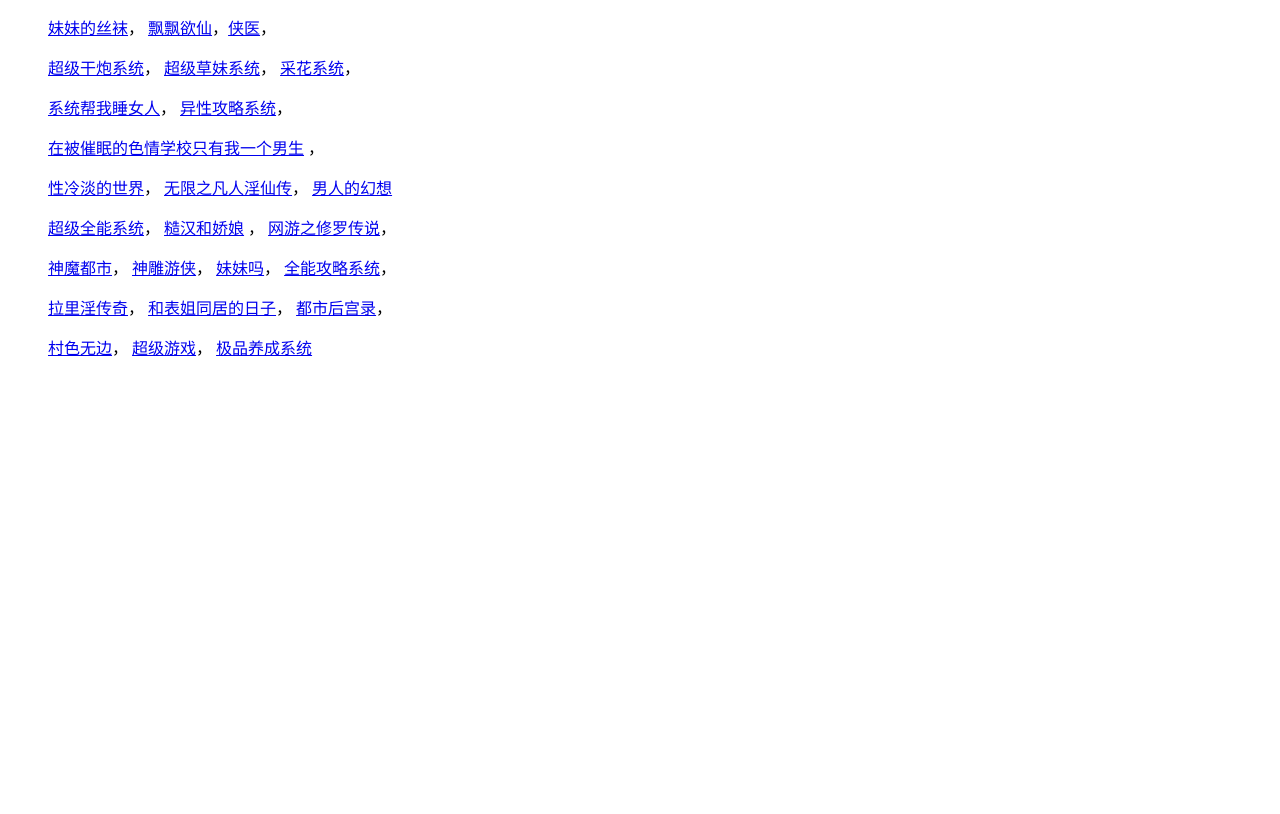
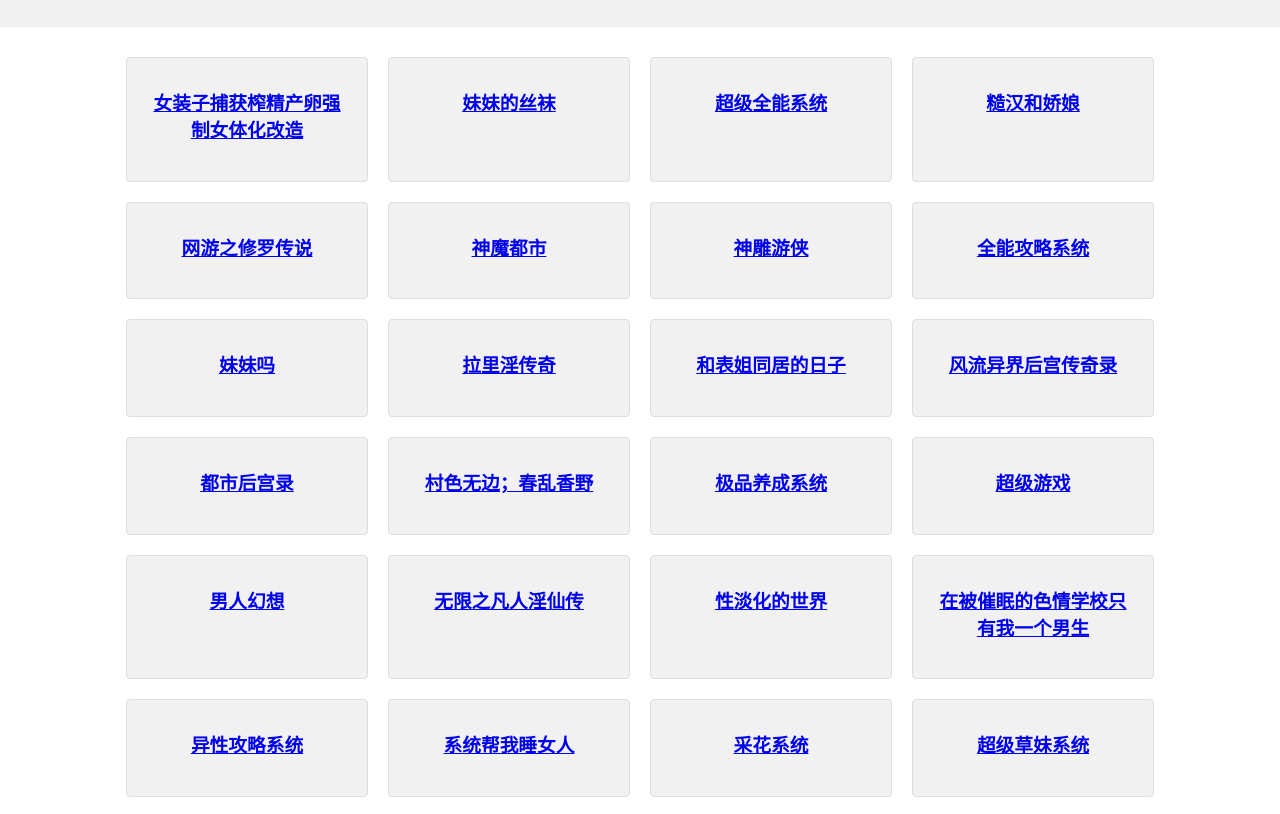
Before and after one commit to Abcd136/00, a plain HTML site: page index.html in a window 1280 px wide. Shown: the part 154-968 px from the top of the page. Before the commit the page ends 800 px from the top, so only its background shows below. Drawn offline with Linux system fonts and the light colour scheme.

Commit message:
Add files via upload

```diff
--- a/index.html
+++ b/index.html
@@ -3,40 +3,257 @@
 <head>
     <meta charset="UTF-8">
     <meta name="viewport" content="width=device-width, initial-scale=1.0">
-    <title>小说下载</title>
+    <title>试图成为藤原拓海的老司机</title>
+    <style>
+        body {
+            font-family: Arial, sans-serif;
+            margin: 0;
+            padding: 0;
+        }
+        header {
+            background-color: #f1f1f1;
+            text-align: center;
+            padding: 20px;
+        }
+        nav {
+            display: flex;
+            justify-content: space-around;
+            background-color: #333;
+        }
+        nav a {
+            color: white;
+            text-decoration: none;
+            padding: 14px 20px;
+        }
+        nav a:hover {
+            background-color: #ddd;
+            color: black;
+        }
+        main {
+            display: flex;
+            flex-wrap: wrap;
+            justify-content: center;
+            padding: 20px;
+        }
+        .software {
+            background-color: #f1f1f1;
+            border: 1px solid #ddd;
+            border-radius: 4px;
+            margin: 10px;
+            padding: 20px;
+            width: 200px;
+            text-align: center;
+        }
+        .software img {
+            width: 100%;
+            height: auto;
+        }
+        .software h3 {
+            margin-top: 10px;
+        }
+        .no-underline {
+    text-decoration: none;
+    }
+    ul {
+            list-style-type: none;
+            margin: 0;
+            padding: 0;
+            overflow: hidden;
+            background-color: #333;
+        }
+
+        li {
+            float: left;
+        }
+
+        li a, .dropbtn {
+            display: inline-block;
+            color: white;
+            text-align: center;
+            padding: 14px 16px;
+            text-decoration: none;
+        }
+
+        li a:hover, .dropdown:hover .dropbtn {
+            background-color: red;
+        }
+
+        li.dropdown {
+            display: inline-block;
+        }
+
+        .dropdown-content {
+            display: none;
+            position: absolute;
+            background-color: #f9f9f9;
+            min-width: 160px;
+            box-shadow: 0px 8px 16px 0px rgba(0,0,0,0.2);
+            z-index: 1;
+        }
+
+        .dropdown-content a {
+            color: black;
+            padding: 12px 16px;
+            text-decoration: none;
+            display: block;
+            text-align: left;
+        }
+
+        .dropdown-content a:hover {
+            background-color: #f1f1f1;
+        }
+
+        .dropdown:hover .dropdown-content {
+            display: block;
+        }
+    </style>
 </head>
 <body>
-    <h1>欢迎来到小说下载界面</h1>
-    <p>请选择您要下载的小说：</p>
+
     <ul>
-        <a href="https://abcd136.github.io/test/">女装子捕获榨精产卵强制女体化改造
-</a>
-<p>
-        <a href="https://abcd136.github.io/01/">妹妹的丝袜</a>，
-        <a href="https://i-620.wwentua.com:446/04230000176715376bb/2024/04/22/6623b014730d2cfb2734e252c7f4580e.txt?st=kHEhRZC5cxj-NFGSicDRsQ&e=1713803771&b=U_bJb2wiCULxRp1_bRUutX8AHMXuQFqAayCL9a7FfJULFUhgmCBOtV7AXYX_b0D6ASZBrcJ6wemC_boI0guOASZUsVOPW_bsI7FDuUadf7lKLV9sBsV6HBawG7wjnWt5XtFDvVJoJ4QSEVdUFv1_b1A8kE5wbYCekH4wupCPELKAFyVC5TdQ_c_c&fi=176715376&pid=59-45-79-9&up=2&mp=1&co=0">飘飘欲仙</a>，<a href="https://c1026.lanosso.com/30f1652c06b41e2e5bf08ad1e3b2ac1d/662691ee/2022/11/23/9defd5017052813853cfe76790df0cb2.txt?fn=%E4%BE%A0%E5%8C%BB.txt">侠医</a>，
-        <p><a href="https://i-930.wwentua.com:446/04230000176716179bb/2024/04/23/51ddec8e1ba451a42f8a0c966b245c50.txt?st=wcuIsJHDgVOUmHmkN4Dv8A&e=1713804481&b=AbAJiVLYVrtWtQLRBrFT7VWnDrcFvVPnVuINggKrULUH5gG6BuFZ51GbVOED0weIUiledlApBHY_c&fi=176716179&pid=59-45-79-9&up=2&mp=1&co=0">超级干炮系统</a>，
-        <a href="https://i-120.wwentua.com:446/04230000176716181bb/2024/04/23/a01ec40fcd4b853e84a5812a5d330ed7.txt?st=abqjuFDojhScg0Kim7u5Xw&e=1713804521&b=BrwKvAWAB_bVYtwLzUuoAiQLeDLVQ9wq1BbFb5VHtVrMB6FnGBepR6ALfVucA_aAGpA7II7FPSBOtSglj9XL5V0gb8CioF4geuWKECsFK4AIgCvgzTUPkKPQVkW2ZRC1Z6ASdZIQVx&fi=176716181&pid=59-45-79-9&up=2&mp=1&co=0">超级草妹系统</a>，
-        <a href="https://i-220.wwentua.com:446/04230000176716182bb/2024/04/23/25d78238f343492471766e62ff8e0a25.txt?st=0OXreDvSO3HUc9Y_aF3_vg&e=1713804560&b=A7gJjgiPUL1WiVC3BLMBtlG_aDrUDuVHIBntcJQB_aAnQ_c&fi=176716182&pid=59-45-79-9&up=2&mp=1&co=0">采花系统</a>，
-        <p><a href="https://i-440.wwentua.com:446/04230000176716184bb/2024/04/23/5ec09e627131e1b5fec2ccbac9a08f36.txt?st=iMdOgIKkTZtE8PL9Z7MZGw&e=1713804599&b=U_bYBsgO4A_bFTvVCZVeAAvAjzDrQNhAucU_bcOngWjAOcF8g69U7dR7gPsVjELdgExAmUJYw0iC3kHLA53&fi=176716184&pid=59-45-79-9&up=2&mp=1&co=0">系统帮我睡女人</a>，
-        <a href="https://i-930.wwentua.com:446/04230000176716319bb/2024/04/23/8315d0988818be93f9177ed85d191673.txt?st=xfY5k8IVSWMqDV605c-BjQ&e=1713804798&b=UuUBvQWHWLtRhF_buUOYCkgXrXeZRxQuoBrJY5lHtB_bIF7FvEAy1UJVJ_aUXM_c&fi=176716319&pid=59-45-79-9&up=2&mp=1&co=0">异性攻略系统</a>，
-      <p>  <a href="https://i-020.wwentua.com:446/04230000176716320bb/2024/04/23/0cd5c3c680542888a7cd0bf1489db8a9.txt?st=g_m7eR8gB8yfs8QUf-5vqQ&e=1713804852&b=Cb4MkAKqVLlUowf6Cr9U0gL7XuUAnVTyBLAAlwWGX7UE313vULZW0FiIUOMK91PxU_bBdoQenC_bgD3wyrAeACnAnSDOoCilTAVOUH6QraVLQC716oAOZUxgTgAOoFll_aCBHhdKVAoVic_c&fi=176716320&pid=59-45-79-9&up=2&mp=1&co=0">在被催眠的色情学校只有我一个男生</a>
-       ，<p> <a href="https://i-120.wwentua.com:446/04230000176716321bb/2024/04/23/8a712c32629e99497491543874bacb05.txt?st=64t__cwtfQObjq8XMoogdA&e=1713804902&b=VeRa2lPDVrVQhVanB7EDsATwDbQGi1TEA7cBllLRUbcG7FvNBeJRwQXcA7ZRgQ_baCHMOJgF4VCY_c&fi=176716321&pid=59-45-79-9&up=2&mp=1&co=0">性冷淡的世界</a>，
-       <a href="https://i-330.wwentua.com:446/04230000176716323bb/2024/04/23/f3f4a06c9687342b7159719f95bba07c.txt?st=c7nr7fleav8xF2gtMwGrow&e=1713805070&b=A7cLnAmpVbkAzAXDVuIPslGPDLUNi1H2ArUKvQC9ULQI7QGqV7NS7FWZUeMB7QWhBnNbNgIyU2RS5g2rXfoHKwMlC3MJfQ_c_c&fi=176716323&pid=59-45-79-9&up=2&mp=1&co=0">无限之凡人淫仙传</a>，
-       <a href="https://i-550.wwentua.com:446/04230000176716325bb/2024/04/23/7949c721d5d8d53b8e74f1def332b767.txt?st=wB3fyRZ-CRFjrSY4sFhoKA&e=1713805132&b=ArcJnQO0VrdZtgToUudU6VW7CrBR0wazB3oJcFQrXyk_c&fi=176716325&pid=59-45-79-9&up=2&mp=1&co=0">男人的幻想</a>
-     <p>  <a href="https://i-020.wwentua.com:446/04230700176733880bb/2024/04/23/7327f3a4d12510dc56482465cb45d592.txt?st=_MxuXb0eiEP-sJsUOv2wJw&e=1713831580&b=VO4MugeCVLYH6FemB7JX1gb7DLgNj1DrA7dd41ToB_bIB6F7BUHAAK1d2AC4HIw_c_c&fi=176733880&pid=59-45-79-9&up=2&mp=1&co=0">超级全能系统</a>，
-     <a href="https://i-930.wwentua.com:446/04230700176733879bb/2024/04/23/c1355589e5d94cad9397e61a5ce9bf1a.txt?st=DNT3hUWKeSgJt94focCqxQ&e=1713831886&b=VeQMjAWVVbdYvleYV_bEEsQPfCbBXxAWPU_bUNqFHRVLMG_aAiQVLcCh1GVVCxXcwR4Vnc_c&fi=176733879&pid=59-45-79-9&up=2&mp=1&co=0">糙汉和娇娘</a>
-    ，   <a href="https://i-820.wwentua.com:446/04230700176733878bb/2024/04/23/96b329b17bb67e32eb6d12769f394077.txt?st=_V430DH7eS9vzvO6uFmVKg&e=1713831978&b=CbgIiFPZBOZRuV_bYVeMEuFO_bCLBW7lTZCL8JuwGoVrMA7wifBeEHvgL3Ue8A_a1LiArRZhQKIACgEIw57VyQ_c&fi=176733878&pid=59-45-79-9&up=2&mp=1&co=0">网游之修罗传说</a>，
-        <p> <a href="https://i-720.wwentua.com:446/04230700176733877bb/2024/04/23/dcfe305fd4bde3641b15ab4c161f3446.txt?st=lL7J2w1FGahzXUyAU1qqnQ&e=1713832037&b=VeQBgVLYUbMF9QPLV_b4CqwDBWewFhwS_aA7UJvFTRVLUE1lnSBOBQ6ALLV_bkF1QeGCbMK6gCbV7lTkAuhUbJR6lWaAS9SJlEsBSQ_c&fi=176733877&pid=59-45-79-9&up=2&mp=1&co=0">神魔都市</a>，
-           <a href="https://i-620.wwentua.com:446/04230700176733876bb/2024/04/23/f863409dc39ded455435bfbbf7aae774.txt?st=x4M8oa5NhFOy5TvhFSTeKQ&e=1713832085&b=BbRe3lXfVLZQoFObBL0PkAnJAbsMtQG_aVuEOvVL1VnwCt1z5A51YtATKXp1S6wKlANtd5wWxC4xULgrkUNcDigW4XuJV3VRgUOxThgT8DysJbgG0DI4Br1bjDp9S_a1axAthc_aAPmWNgE_bV4mUnYCfgAh&fi=176733876&pid=59-45-79-9&up=2&mp=1&co=0">神雕游侠</a>，
-             <a href="https://i-440.wwentua.com:446/04230700176733874bb/2024/04/23/65e67714079bd4d596949e9eb7c97631.txt?st=EyzKoH4WU5dg9ylrr11mIQ&e=1713832316&b=VOVc3AWPUrIC8QPsALVQ8lO_aCrkFuASOVuALllzMX7JSvAmWBuUDhgDeVOYD7lfPCbQK1lPXULkD7AucXbwCvlSCXLkFq1LKArID_bwDNUHpTcgouBXA_c&fi=176733874&pid=59-45-79-9&up=2&mp=1&co=0">妹妹吗</a>，
-               <a href="https://i-550.wwentua.com:446/04230800176733875bb/2024/04/23/a420e45333a4a8dc283694a69653109d.txt?st=MKR_mLSYrkVUI5uKfckU8g&e=1713832409&b=UeBc3AaMAOBUhFCuBb0ChQXtXuRWw1TpVOBYwF3_aBOED4gy3AuVX6VOZUeQC0g6BBX4IIAN6AnA_c&fi=176733875&pid=59-45-79-9&up=2&mp=1&co=0">全能攻略系统</a>，
-                <p> <a href="https://i-330.wwentua.com:446/04230800176733873bb/2024/04/23/2a8fecf5b9bd117a2788d314d8ca1119.txt?st=OyAJDUH5ZRG2JlRJ0Mq85A&e=1713832474&b=AbBZ2QaMU7BUil_bAB74OjVWMWuAFs1H8B7AKu1z7UbYA9w_bIU7BU0QLcVuQB7ACYUewO0gCEULlRvg_bYVbpezAH0Wb0Gv1PLVC9ffQcvDn4_c&fi=176733873&pid=59-45-79-9&up=2&mp=1&co=0">拉里淫传奇</a>，
-                   <a href="https://i-220.wwentua.com:446/04230800176733872bb/2024/04/23/577813b6403f9f855d8a547986c56676.txt?st=bKJqZbFxxzmPyOuEhzyrvw&e=1713832540&b=VucPjwKIAuJTlAXfBr4FoAb7AbgFowqcA7ULllPYBeID4F3YBuEAnwPSXu4CxQ_buVeVZqAKTBeAI2wyKUntWIFZ8D3s_c&fi=176733872&pid=59-45-79-9&up=2&mp=1&co=0">和表姐同居的日子</a>，
-                     <a href="https://i-550.wwentua.com:446/04230800176733825bb/2024/04/23/6fd1724ddfc6a2e6e4799a0cc46030b0.txt?st=I1eVVbrdiFZFTO4w2wQZtA&e=1713832580&b=CbhZ2QCKULxUgl61ArcDvwTTXOVTwlPbBLILqAerB_bBUu1zJU7AFgFGPUOkK5gKOUeIMzFD7C_bhSiV3wB_bhe1gnZWbwAhVD9VOdelAL_bA_bgE7VyJU7ZT6ATLC_b4HgAeAVOlc4FPJBedRrVC8CrwCj1GPDLVQ9AuaUi9dJAd4Xig_c&fi=176733825&pid=59-45-79-9&up=2&mp=1&co=0">都市后宫录</a>，
-        <p> <a href="https://i-440.wwentua.com:446/04230800176733824bb/2024/04/23/b9888a6f311a236ee44be817f4cd6d84.txt?st=-CpbcJjvbVXR8phENsv0QA&e=1713832733&b=BrcJiVXfULNQmFSTBLwOg1WyDLYFk1H3ALsNvge5V7pRvwyXU7VRzFCgUuAG7wK3BroP9QKaAO9UgFrZAuZe3AbfCeZV6VDdUOBUhwT8DuxVnAz8BetR6wDaDeQHvVfJUesMjFPWUbtQuVKeBr4Clgb0D7cCugCbVClaIwJ9Xig_c&fi=176733824&pid=59-45-79-9&up=2&mp=1&co=0">村色无边</a>，
-            <a href="https://i-220.wwentua.com:446/04230800176733822bb/2024/04/23/da240db6687d4f3b3545e8d0b78e53b4.txt?st=Ft8YMEBDjkLNSy6be5i8Uw&e=1713832783&b=U_bJe3lLYVrsC4VCDUuoEtgHeC7ENtAW7B7IMiVTcBOVUhguAV3lTIgMuV3U_c&fi=176733822&pid=59-45-79-9&up=2&mp=1&co=0">超级游戏</a>，
-              <a href="https://i-120.wwentua.com:446/04230800176733821bb/2024/04/23/6f8c82aaa3d58979e856df877369eb34.txt?st=66OhS3QNAw90ExhKwXAceg&e=1713832823&b=Bg9dtAGCVe0FtQDuANIH61arCdVXsFDVUoQIWAcgVrcC0A6EB_bFXzAXRVuVXlFDVUeEL0gO5AeEI01_aCU7NQ4QbvXboBulXPBbMA1gDbBy1WdwktVyI_c&fi=176733821&pid=59-45-79-9&up=2&mp=1&co=0">极品养成系统</a>
-                <a href=""></a>
+        <li><a href="https://abcd136.github.io/abcd/">首页</a></li>
+        <li class="dropdown">
+            <a href="javascript:void(0)" class="dropbtn">安卓</a>
+            <div class="dropdown-content">
+                <a href="https://abcd136.github.io/ab12/">梯子</a>
+                <a href="https://abcd136.github.io/ab13/">视频</a>
+                <a href="https://abcd136.github.io/ab14/">小说</a>
+                <a href="https://abcd136.github.io/ab15/">网盘</a>
+                <a href="https://abcd136.github.io/ab16/">以图搜图</a>
+                <a href="https://abcd136.github.io/ab17/">AI</a>
+                <a href="https://abcd136.github.io/ab18/">工具</a>
+                <a href="https://abcd136.github.io/ab19/">漫画</a>
+            </div>
+        </li>
+
+        <li class="dropdown">
+            <a href="javascript:void(0)" class="dropbtn">电脑</a>
+            <div class="dropdown-content">
+                <a href="https://abcd136.github.io/ab20/">软件</a>
+                <a href="https://abcd136.github.io/ab21/">梯子</a>
+                <a href="https://abcd136.github.io/ab22/">游戏网站</a>
+                <a href="https://abcd136.github.io/ab23/">游戏加速器</a>
+                <a href="https://abcd136.github.io/ab24/">网站大全</a>
+            </div>
     </ul>
+    </style>
+</head>
+<body>
+    <header>
+        <h1>欢迎来到小说界面</h1>
+    </header>
+    <main>
+        <div class="software">
+            <h3><td><a href="https://abcd136.github.io/test/">女装子捕获榨精产卵强制女体化改造</a></h3>
+            </div>
+
+        <div class="software">
+            <h3><td><a href="https://abcd136.github.io/01/">妹妹的丝袜</a></td></h3>
+        </div>
+
+        <div class="software">
+            <h3><td><a href="https://wwm.lanzn.com/i0xUU1w6zpfa">超级全能系统</a></td></h3>
+        </div>
+
+        <div class="software">
+            <h3><td><td><a href="https://wwm.lanzn.com/iE4kE1w6zpej"> 糙汉和娇娘</a></td></h3>
+        </div>
+
+        <div class="software">
+            <h3><td><a href="https://wwm.lanzn.com/i712C1w6zpdi">网游之修罗传说</a></td></h3>
+        </div>
+
+        <div class="software">
+            <h3><td><a href="https://wwm.lanzn.com/ilT3i1w6zpch">神魔都市</a></td></h3>
+        </div>
+
+        <div class="software">
+            <h3><td><a href="https://wwm.lanzn.com/iPaCP1w6zpbg">神雕游侠</a></td></h3>
+        </div>
+
+        <div class="software">
+            <h3><td><a href="https://wwm.lanzn.com/icQt61w6zpaf">全能攻略系统</a></td></h3>
+        </div>
+
+        <div class="software">
+            <h3><td> <a href="https://wwm.lanzn.com/i7LVl1w6zp9e">妹妹吗</a></td></h3>
+        </div>
+
+        <div class="software">
+            <h3><td><a href="https://wwm.lanzn.com/i884R1w6zp8d">拉里淫传奇</a></td></h3>
+        </div>
+
+        <div class="software">
+            <h3><td><a href="https://wwm.lanzn.com/im8ue1w6zp7c">和表姐同居的日子</a></td></h3>
+        </div>
+
+        <div class="software">
+            <h3><td><a href="https://wwm.lanzn.com/iEqZV1w6znxg">风流异界后宫传奇录</a></td></h3>
+        </div>
+
+        <div class="software">
+            <h3><td><a href="https://wwm.lanzn.com/i9By61w6znwf">都市后宫录</a></td></h3>
+        </div>
+
+        <div class="software">
+            <h3><td><a href="https://wwm.lanzn.com/i4BOf1w6znve">村色无边；春乱香野</a></td></h3>
+        </div>
+
+        <div class="software">
+            <h3><td><a href="https://wwm.lanzn.com/ikOjx1w6znsb">极品养成系统</a></td></h3>
+        </div>
+
+        <div class="software">
+            <h3><td><a href="https://wwm.lanzn.com/iEeRj1w6zntc">超级游戏</a></td></h3>
+        </div>
+
+        <div class="software">
+            <h3><td><a href="https://wwm.lanzn.com/iRoR31w6m5sf">男人幻想</a></td></h3>
+        </div>
+
+        <div class="software">
+            <h3><td><a href="https://wwm.lanzn.com/idz1p1w6m5qd">无限之凡人淫仙传</a></td></h3>
+        </div>
+
+        <div class="software">
+            <h3><td><a href="https://wwm.lanzn.com/iqjQL1w6m5ob">性淡化的世界</a></td></h3>
+        </div>
+
+        <div class="software">
+            <h3><td><a href="https://wwm.lanzn.com/iMWz31w6m5na">在被催眠的色情学校只有我一个男生</a></td></h3>
+        </div>
+
+        <div class="software">
+            <h3><td><a href="https://wwm.lanzn.com/i8Sch1w6m5mj">异性攻略系统</a></td></h3>
+        </div>
+
+        <div class="software">
+            <h3><td><a href="https://wwm.lanzn.com/i3Une1w6m1ve">系统帮我睡女人</a></td></h3>
+        </div>
+
+        <div class="software">
+            <h3><td><a href="https://wwm.lanzn.com/iusa71w6m1tc">采花系统</a></td></h3>
+        </div>
+
+        <div class="software">
+            <h3><td><a href="https://wwm.lanzn.com/i3oth1w6m1sb">超级草妹系统</a></td></h3>
+        </div>
+
+        <div class="software">
+            <h3><td><a href="https://wwm.lanzn.com/ijClv1w6m1qj">超级干炮系统</a></td></h3>
+        </div>
+
+        <div class="software">
+            <h3><td><a href="https://wwm.lanzn.com/iFdAn1w6lffg">飘飘欲仙</a></td></h3>
+        </div>
+
+        <div class="software">
+            <h3><td><a href="https://wwm.lanzn.com/iJYEV0gq4xlg">侠医</a></td></h3>
+        </div>
+
+        <div class="software">
+            <h3><td><a href="https://wwm.lanzn.com/iV22l0gq4vtc">蝴蝶控制之动漫世界</a></td></h3>
+        </div>
+    </main>
 </body>
 </html>
```
